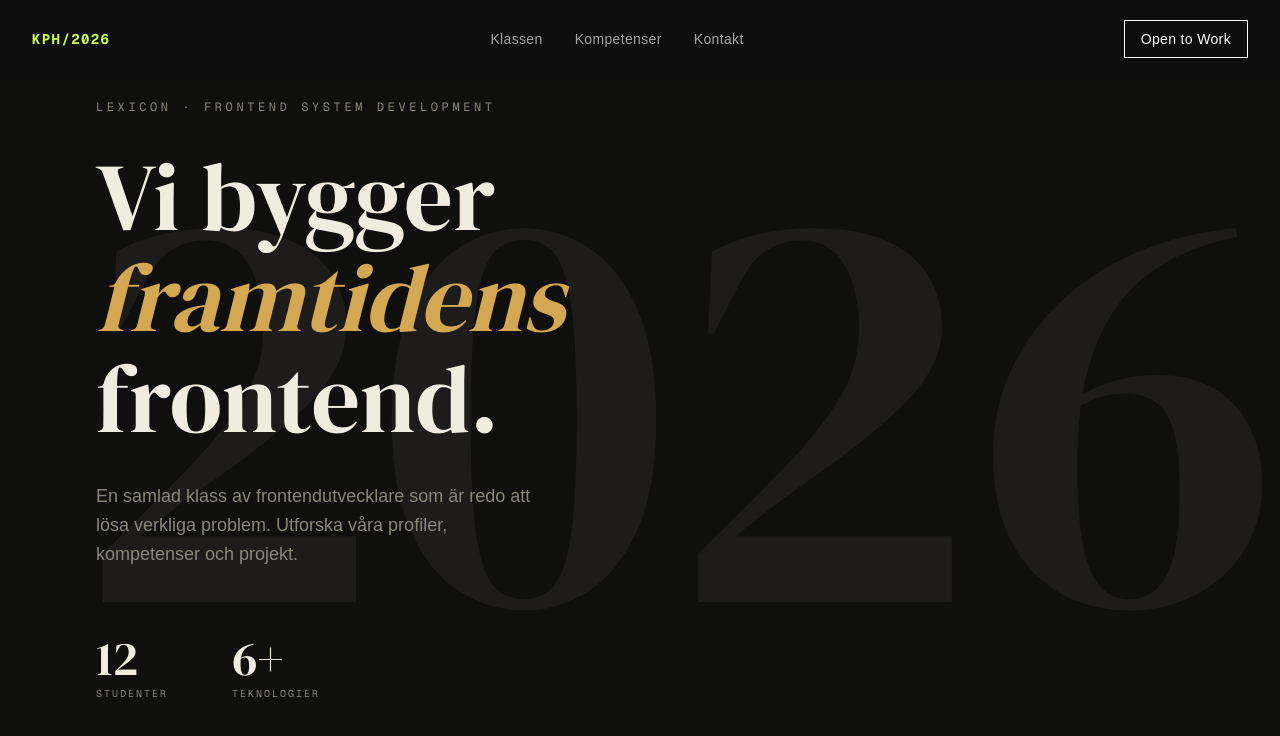
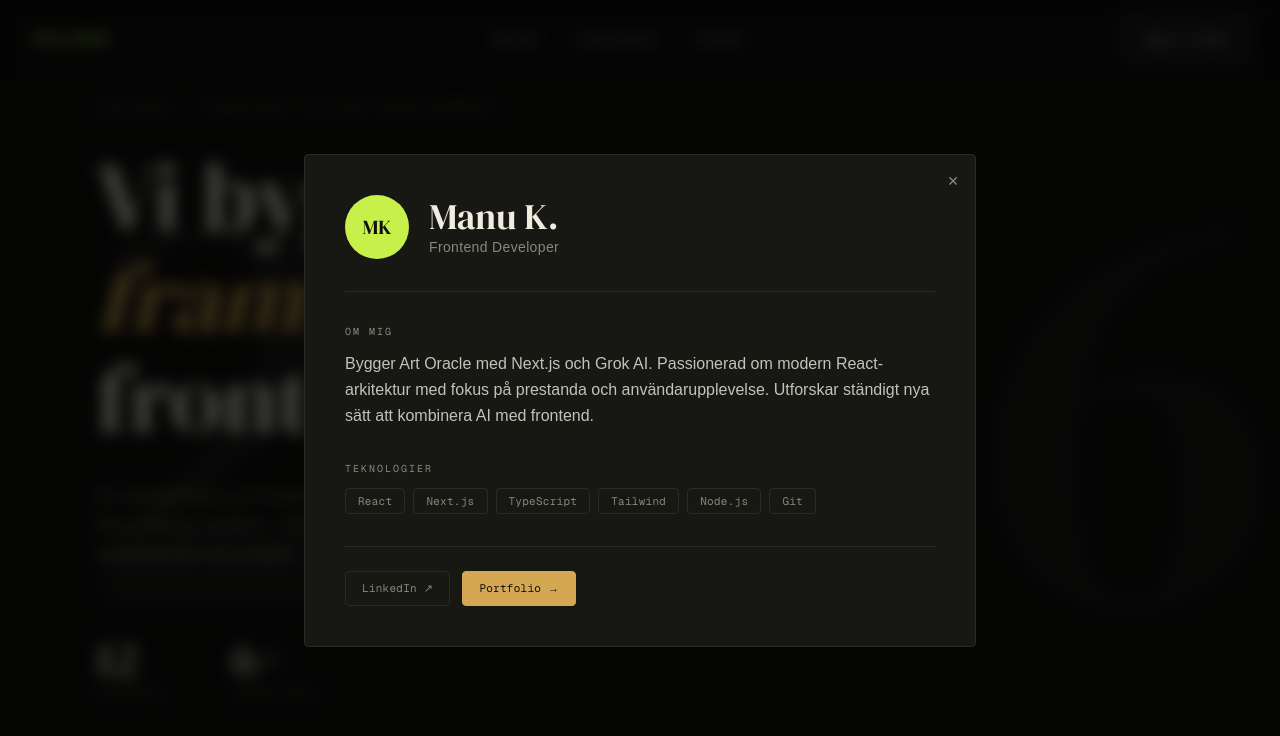
Before and after one commit to Slictor/portfolio-hub, a Next.js app: page / in a window 1280 px wide. Shown: the top 736 px of the page. Built offline with nearby package versions, Linux system fonts and the light colour scheme.

Commit message:
Demo Modal added

```diff
--- a/app/page.tsx
+++ b/app/page.tsx
@@ -1,6 +1,31 @@
-import Image from "next/image";
+"use client";
+
+import { useState } from "react";
 import Hero from "@/components/Hero";
+import ProfileModal, { StudentProfile } from "@/components/ProfileModal";
+
+const demoStudent: StudentProfile = {
+  initials: "MK",
+  avatarBg: "#c8f04a",
+  name: "Manu K.",
+  role: "Frontend Developer",
+  bio: "Bygger Art Oracle med Next.js och Grok AI.",
+  longBio:
+    "Bygger Art Oracle med Next.js och Grok AI. Passionerad om modern React-arkitektur med fokus på prestanda och användarupplevelse. Utforskar ständigt nya sätt att kombinera AI med frontend.",
+  tags: ["React", "Next.js", "TypeScript", "Tailwind", "Node.js", "Git"],
+  linkedIn: "https://linkedin.com",
+  portfolio: "https://example.com",
+};
 
 export default function Home() {
-  return <Hero />;
+  const [showModal, setShowModal] = useState(true);
+  return (
+    <>
+      <Hero />
+      <ProfileModal
+        student={showModal ? demoStudent : null}
+        onClose={() => setShowModal(false)}
+      />
+    </>
+  );
 }
--- /dev/null
+++ b/components/ProfileModal.tsx
@@ -0,0 +1,133 @@
+"use client";
+
+import { useEffect } from "react";
+
+export interface StudentProfile {
+  initials: string;
+  avatarBg: string;
+  name: string;
+  role: string;
+  bio: string;
+  longBio: string;
+  tags: string[];
+  linkedIn?: string;
+  portfolio?: string;
+}
+
+interface ProfileModalProps {
+  student: StudentProfile | null;
+  onClose: () => void;
+}
+
+export default function ProfileModal({ student, onClose }: ProfileModalProps) {
+  useEffect(() => {
+    if (!student) return;
+    const handleKey = (e: KeyboardEvent) => {
+      if (e.key === "Escape") onClose();
+    };
+    document.body.style.overflow = "hidden";
+    window.addEventListener("keydown", handleKey);
+    return () => {
+      document.body.style.overflow = "";
+      window.removeEventListener("keydown", handleKey);
+    };
+  }, [student, onClose]);
+
+  if (!student) return null;
+
+  return (
+    <div
+      className="fixed inset-0 z-50 flex items-center justify-center px-4"
+      role="dialog"
+      aria-modal="true"
+      aria-label={`Profil: ${student.name}`}
+    >
+      {/* Backdrop */}
+      <button
+        type="button"
+        className="absolute inset-0 bg-black/70 backdrop-blur-sm w-full cursor-default"
+        onClick={onClose}
+        aria-label="Stäng modal"
+      />
+
+      {/* Modal */}
+      <div
+        className="relative w-full max-w-2xl border border-[#2a2a26] bg-[#171714] rounded-sm overflow-hidden"
+      >
+        {/* Close button */}
+        <button
+          type="button"
+          onClick={onClose}
+          className="absolute top-4 right-4 font-mono text-sm text-muted hover:text-foreground transition-colors cursor-pointer"
+          aria-label="Stäng"
+        >
+          ✕
+        </button>
+
+        <div className="p-8 sm:p-10">
+          {/* Header */}
+          <div className="flex items-center gap-5 mb-8">
+            <div
+              className="w-16 h-16 rounded-full flex items-center justify-center font-serif text-xl text-background shrink-0"
+              style={{ background: student.avatarBg }}
+            >
+              {student.initials}
+            </div>
+            <div>
+              <h2 className="font-serif text-3xl sm:text-4xl text-foreground">{student.name}</h2>
+              <p className="text-sm text-muted tracking-wide">{student.role}</p>
+            </div>
+          </div>
+
+          {/* Divider */}
+          <div className="border-t border-[#2a2a26] mb-8" />
+
+          {/* Bio */}
+          <div className="mb-8">
+            <h3 className="font-mono text-[10px] tracking-[0.2em] uppercase text-muted mb-3">Om mig</h3>
+            <p className="text-foreground/80 leading-relaxed">{student.longBio}</p>
+          </div>
+
+          {/* Technologies */}
+          <div className="mb-8">
+            <h3 className="font-mono text-[10px] tracking-[0.2em] uppercase text-muted mb-3">Teknologier</h3>
+            <div className="flex flex-wrap gap-2">
+              {student.tags.map((tag) => (
+                <span
+                  key={tag}
+                  className="font-mono text-[11px] px-3 py-1 border border-[#2a2a26] text-muted rounded-sm tracking-wide"
+                >
+                  {tag}
+                </span>
+              ))}
+            </div>
+          </div>
+
+          {/* Links */}
+          <div className="flex gap-3 pt-6 border-t border-[#2a2a26]">
+            {student.linkedIn && (
+              <a
+                href={student.linkedIn}
+                target="_blank"
+                rel="noopener noreferrer"
+                className="font-mono text-[11px] px-4 py-2 border border-[#2a2a26] text-muted hover:text-foreground hover:border-muted transition-colors rounded-sm tracking-wide"
+              >
+                LinkedIn ↗
+              </a>
+            )}
+            {student.portfolio && (
+              <a
+                href={student.portfolio}
+                target="_blank"
+                rel="noopener noreferrer"
+                className="font-mono text-[11px] px-4 py-2 bg-accent text-background border border-accent rounded-sm tracking-wide"
+              >
+                Portfolio →
+              </a>
+            )}
+          </div>
+        </div>
+      </div>
+    </div>
+  );
+}
```
